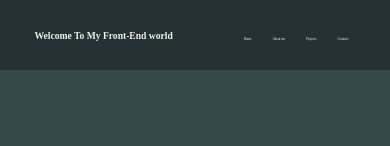
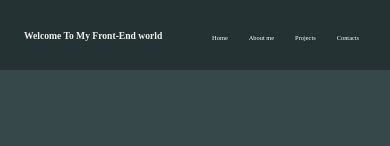
Before and after one commit to Kiritsu0/Portfolio, a React (Create React App) app: page / in a window 390 px wide. Shown: the top 146 px of the page. Built offline with nearby package versions, Linux system fonts and the light colour scheme.

Commit message:
Update media query

```diff
--- a/src/main.css
+++ b/src/main.css
@@ -598,7 +598,7 @@
     font-size: 0.4rem;
   }
   #home #nav .links {
-    font-size: 0.2rem;
+    font-size: 0.4rem;
     margin-right: 1px;
   }
   #home .identification {
--- a/src/main.scss
+++ b/src/main.scss
@@ -639,7 +639,7 @@ $p3_marginL, $hovered_spans_size, $hovered_spans_hover) {
 }
 
 @media (max-width: 430px){
-    @include media(0.4rem, 0.2rem, 1px, 8rem, 130px, 0.8rem, 0.6rem, 1rem, 0.8rem, 0.8rem, 0.9rem, 0.8rem);
+    @include media(0.4rem, 0.4rem, 1px, 8rem, 130px, 0.8rem, 0.6rem, 1rem, 0.8rem, 0.8rem, 0.9rem, 0.8rem);
     #home {
         #nav {
             & .links {
```
